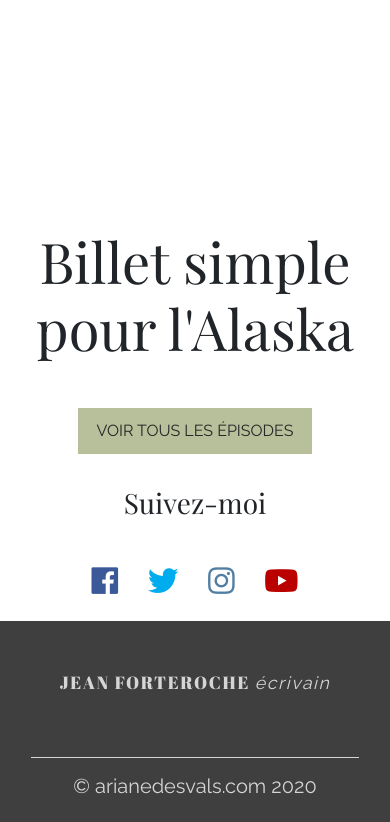
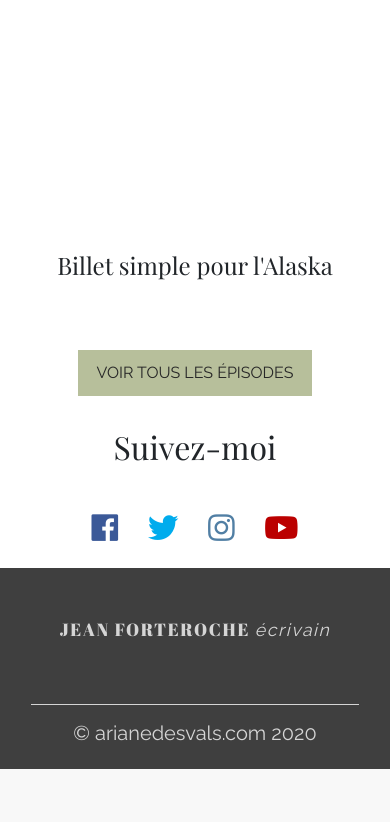
Before and after one commit to arianeBC/blog-jeanforteroche, a PHP site: page / in a window 390 px wide. Shown: the part 2668-3490 px from the top of the page. After the commit the page ends 3437 px from the top, so only its background shows below. Run offline with PHP 8.4, Linux system fonts and the light colour scheme; data that the repository does not hold is empty; some libraries are stand-ins or nearby versions.

Commit message:
fixed errors

```diff
--- a/app/views/pages/index.php
+++ b/app/views/pages/index.php
@@ -59,7 +59,7 @@
       <div class="container-fluid padding">
          <div class="row welcome text-center">
             <div class="col-12">
-               <h2 class="display-4">Billet simple pour l'Alaska</h2>
+               <h3 class="page-section">Billet simple pour l'Alaska</h3>
             </div>
             <hr>
          </div>
@@ -93,7 +93,7 @@
       <div class="container-fluid padding">
          <div class="row text-center padding">
             <div class="col-12">
-               <h3 class="follow-link">Suivez-moi</h3>
+               <h4 class="follow-link">Suivez-moi</h4>
             </div>
             <div class="col-12 social padding">
                <a href="#"><i class="fab fa-facebook"></i></a>
--- a/public/css/main.css
+++ b/public/css/main.css
@@ -556,6 +556,13 @@ hr.light-100 {
   padding-bottom: 1.5rem;
 }
 
+.page-section {
+  font-family: 'Playfair Display', serif;
+  font-size: 3rem;
+  padding-bottom: 1.5rem;
+  padding-top: 1.5rem;
+}
+
 #author-excerpt {
   padding-bottom: 4rem;
 }
@@ -581,6 +588,7 @@ hr.light-100 {
 /*============SOCIAL ICONS============*/
 .follow-link {
   font-family: 'Playfair Display', serif;
+  font-size: 2rem;
 }
 
 .social a {
@@ -724,6 +732,9 @@ hr.light-100 {
   .table-action {
     max-width: 110px;
   }
+  .page-section {
+    font-size: 2rem;
+  }
 }
 
 @media (max-width: 576px) {
@@ -781,6 +792,9 @@ hr.light-100 {
     width: 20px;
     border-radius: 50%;
   }
+  .page-section {
+    font-size: 1.5rem;
+  }
 }
 
 /*
--- a/public/scss/main.scss
+++ b/public/scss/main.scss
@@ -5,6 +5,12 @@
    font-family: 'Playfair Display', serif;
    font-size: 2rem;
    padding-bottom: 1.5rem;
+}
+.page-section {
+   font-family: 'Playfair Display', serif;
+   font-size: 3rem;
+   padding-bottom: 1.5rem;
+   padding-top: 1.5rem;
 }
 
 #author-excerpt {
@@ -29,6 +35,7 @@
 /*============SOCIAL ICONS============*/
 .follow-link {
    font-family: 'Playfair Display', serif;
+   font-size: 2rem;
 }
 .social a {
    font-size: 4.5rem;
@@ -156,6 +163,9 @@
    .table-action {
       max-width: 110px;
    }
+   .page-section {
+      font-size: 2rem;
+   }
 }
 
 @media (max-width: 576px) {
@@ -214,6 +224,9 @@
       width: 20px;
       border-radius: 50%;
    }
+   .page-section {
+      font-size: 1.5rem;
+   }
 }
 
 /*
```
